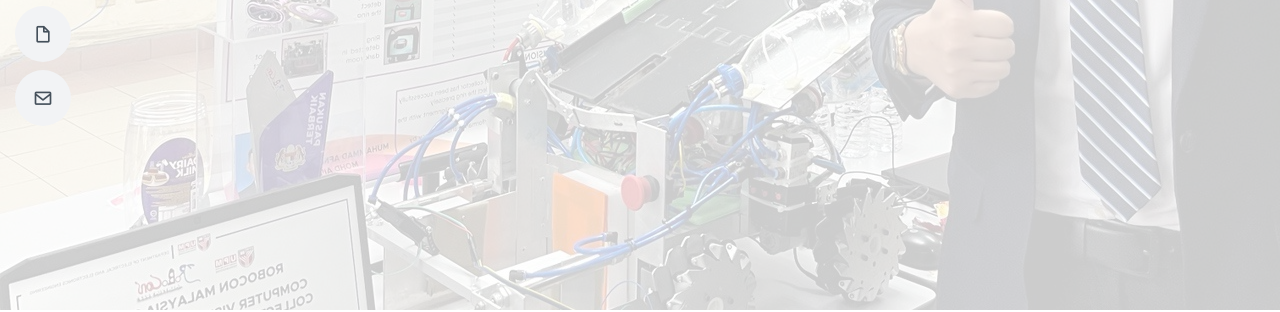
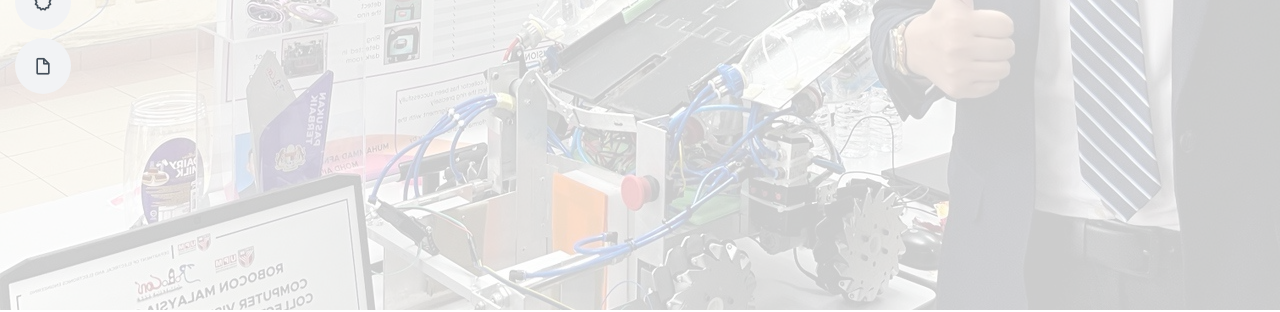
Before and after one commit to afnananderil/afnananderil.github.io, a plain HTML site: page index.html in a window 1280 px wide. Shown: the part 490-802 px from the top of the page. Drawn offline with nearby package versions, Linux system fonts and the light colour scheme.

Commit message:
Update index.html

```diff
--- a/index.html
+++ b/index.html
@@ -52,8 +52,8 @@
         <li><a href="#portfolio" class="nav-link scrollto"><i class="bx bx-book-content"></i> <span>Portfolio</span></a></li>
         <li><a href="#certification" class="nav-link scrollto"><i class="bx bx-certification"></i> <span>Certification</span></a></li>
         <li><a href="#resume" class="nav-link scrollto"><i class="bx bx-file-blank"></i> <span>Resume</span></a></li>
-       <!-- <li><a href="#services" class="nav-link scrollto"><i class="bx bx-server"></i> <span>Services</span></a></li>-->
-        <li><a href="#contact" class="nav-link scrollto"><i class="bx bx-envelope"></i> <span>Contact</span></a></li>
+       <!-- <li><a href="#services" class="nav-link scrollto"><i class="bx bx-server"></i> <span>Services</span></a></li>
+        <li><a href="#contact" class="nav-link scrollto"><i class="bx bx-envelope"></i> <span>Contact</span></a></li>-->
       </ul>
     </nav><!-- .nav-menu -->
 
```
